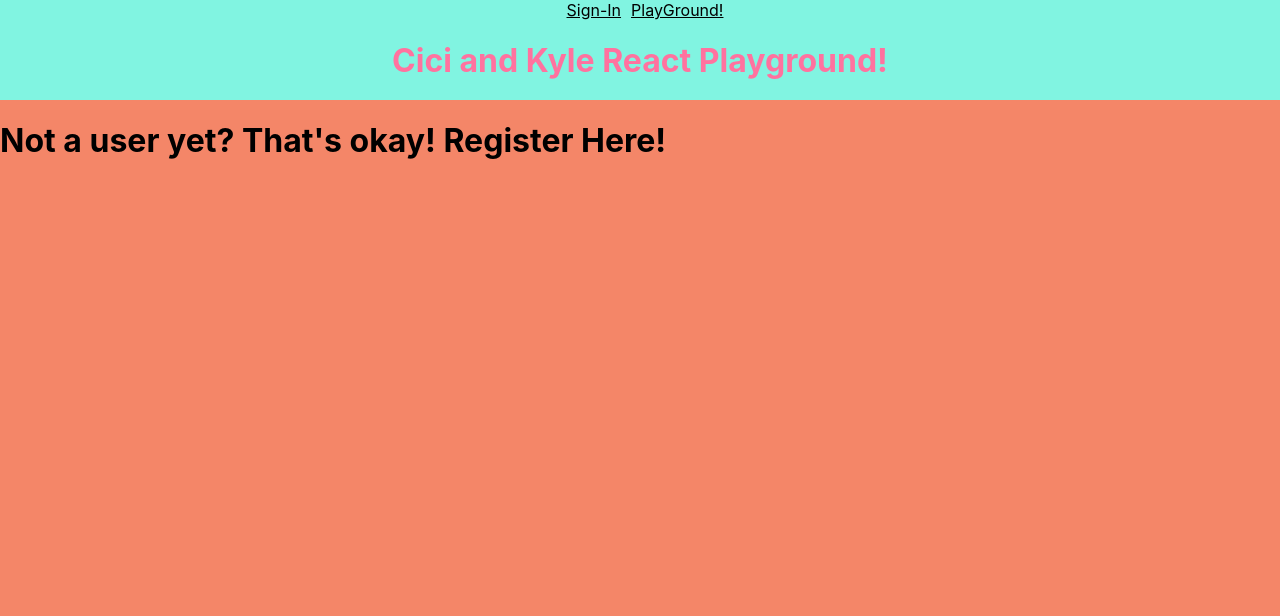
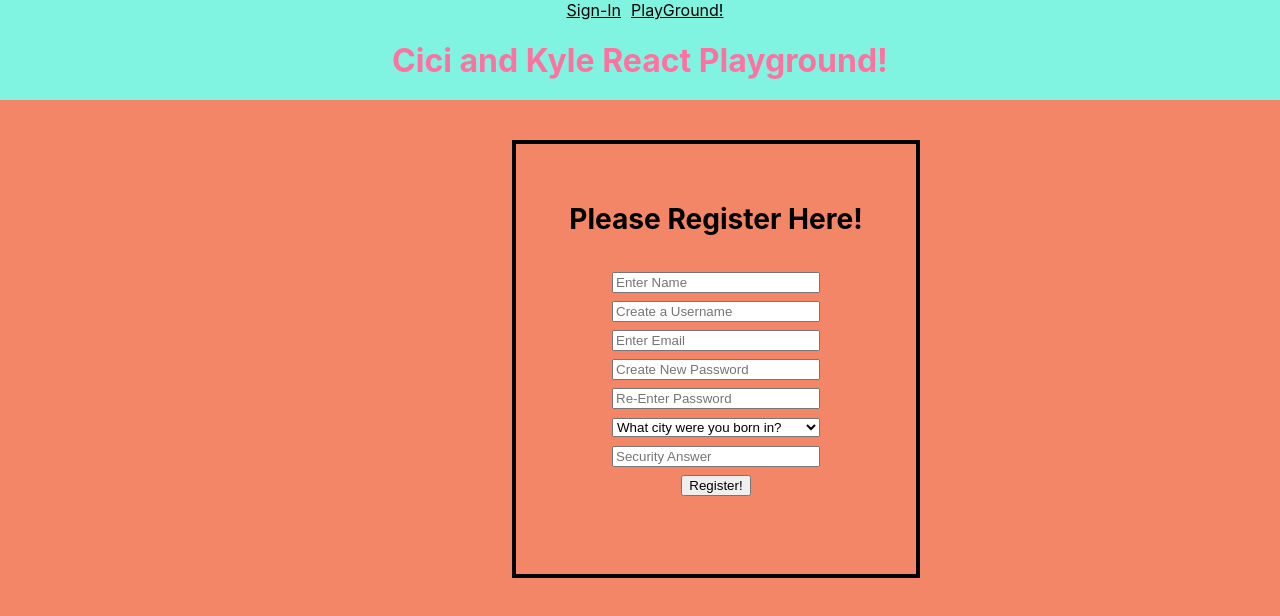
Before and after one commit to C-KWebsit/react_practice, a React (Create React App) app: page /registerHere in a window 1280 px wide. Shown: the top 616 px of the page. Built offline with nearby package versions, Linux system fonts and the light colour scheme.

Commit message:
registerPage created, hooked up to local storage, and redirects to sign in page on submit

```diff
--- a/src/App.css
+++ b/src/App.css
@@ -50,16 +50,16 @@
   margin-left: 10px;
   color: black;
 }
-.form {
-  width: 250px;
-  height: 250px;
+.form-register {
+  width: 400px;
+  height: 400px;
   text-align: center;
-  margin-left: 50%;
+  margin-left: 40%;
   margin-right: 50%;
   margin-top: 40px;
   padding-top: 30px;
   font-size: 24px;
-  flex-wrap: wrap;
+  /* flex-wrap: wrap; */
   border: 4px solid black;
 }
 
@@ -85,3 +85,23 @@
 .exercise-3-button, .exercise-4-button, .exercise-5-button{
   margin-top: 40px;
 }
+
+.form-sign-in {
+  width: 250px;
+  height: 250px;
+  text-align: center;
+  margin-left: 44%;
+  margin-right: 40%;
+  margin-top: 40px;
+  padding-top: 30px;
+  font-size: 24px;
+  border: 4px solid black;
+
+}
+
+.input-boxes {
+  width: 200px;
+}
+.select-box {
+  width: 208px;
+}
--- a/src/Components/RegisterPage.js
+++ b/src/Components/RegisterPage.js
@@ -1,10 +1,57 @@
 import React, { Component } from 'react'
 
+
 export default class RegisterPage extends Component {
+
+    state = {
+            newName: '',
+            username: '',
+            email: '',
+            password: '',
+            reEnter: '',
+            security_q: '',
+            security_a: ''
+    }
+
+    getUserInfo = (e) => {
+        console.log(this.state)
+        console.log(e.target.id)
+        this.setState({
+            [e.target.id]: e.target.value
+        })
+    }
+    shipUserInfo=()=>{
+
+        const allUsers = JSON.parse(localStorage.getItem("USERS"))
+        allUsers[this.state.username] = this.state
+        localStorage.setItem("USERS", JSON.stringify(allUsers))
+
+        window.location= './signIn'
+
+
+    }
+
     render() {
         return (
             <div>
-                <h1>Not a user yet? That's okay! Register Here!</h1>
+                <form className="form-register">
+                <h3>Please Register Here!</h3>
+                    <input id="newName" type="text" placeholder="Enter Name" className="input-boxes" onChange={(e)=> this.getUserInfo(e)}></input><br/>
+                    <input id ="username" type="text" placeholder="Create a Username" className="input-boxes" onChange={(e)=> this.getUserInfo(e)}></input><br/>
+                    <input id ="email" type="text" placeholder="Enter Email" className="input-boxes" onChange={(e)=> this.getUserInfo(e)}></input><br/>
+                    <input id ="password" type="text" placeholder="Create New Password" className="input-boxes" onChange={(e)=> this.getUserInfo(e)}></input><br/>
+                    <input id ="reEnter" type="text" placeholder="Re-Enter Password" className="input-boxes" onChange={(e)=> this.getUserInfo(e)}></input><br/>
+                    <select id="security_q"className="select-box"
+                    onChange={(e)=> this.getUserInfo(e)}>
+                        <option>What city were you born in?</option>
+                        <option>What is your childhood best friend's name?</option>
+                        <option>What is your mother's maiden name?</option>
+                        <option>Who is your favorite super hero? </option>
+                    </select>
+                    <input id= "security_a" type="text" placeholder="Security Answer" className="input-boxes" onChange={(e)=> this.getUserInfo(e)}></input><br/>
+                    <button type="button" onClick={()=>this.shipUserInfo()}>Register!</button>
+                </form>
+
             </div>
         )
     }
--- a/src/Components/SigninPage.js
+++ b/src/Components/SigninPage.js
@@ -4,7 +4,7 @@ export default class SigninPage extends Component {
     render() {
         return (
             <div>
-                <form className="form">
+                <form className="form-sign-in">
                     <label>Please Sign-In Here!</label><br/>
                     <input placeholder="Username"></input><br/>
 
--- a/src/index.css
+++ b/src/index.css
@@ -6,6 +6,7 @@ body {
   -webkit-font-smoothing: antialiased;
   -moz-osx-font-smoothing: grayscale;
   background-color: #F48668;
+
 }
 
 code {
```
